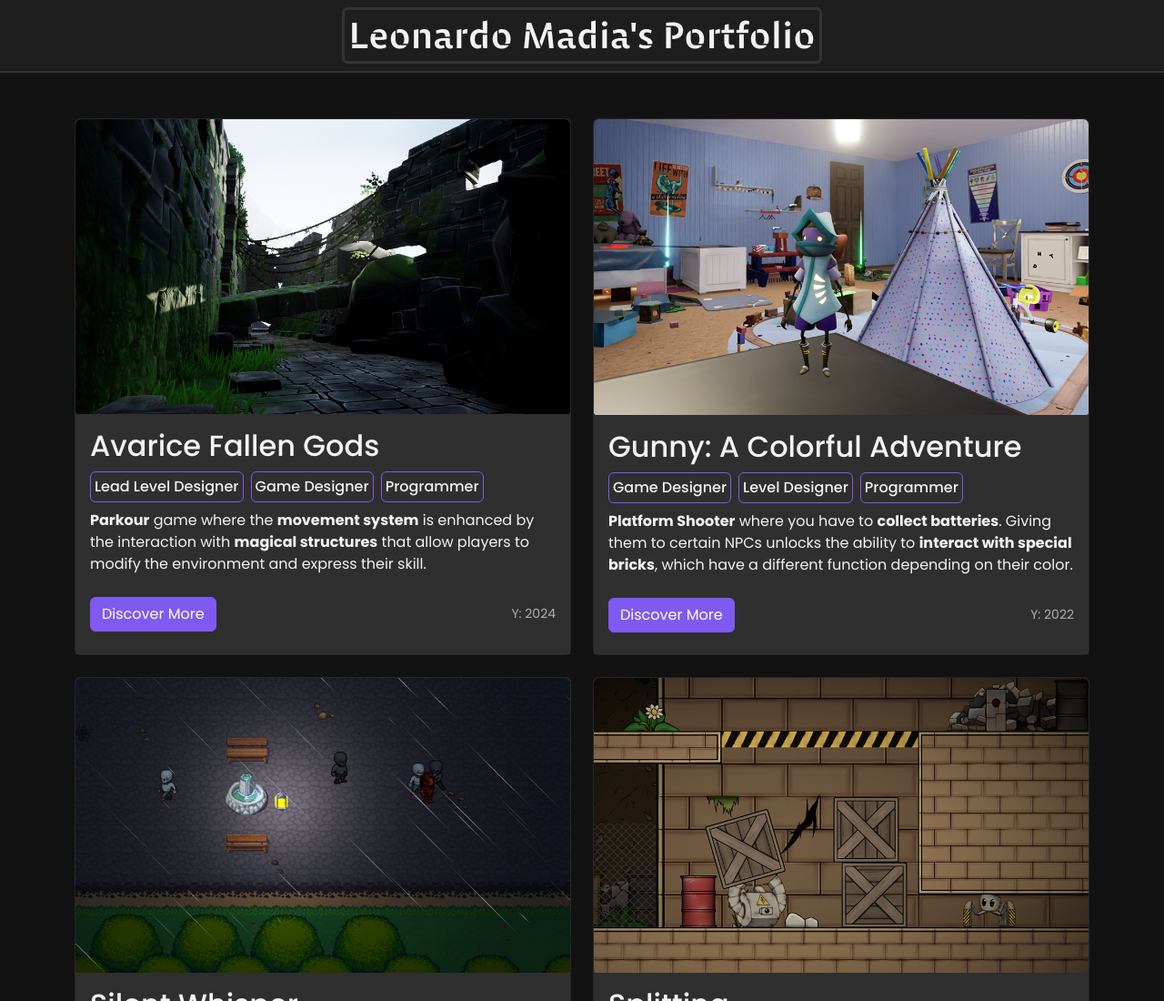
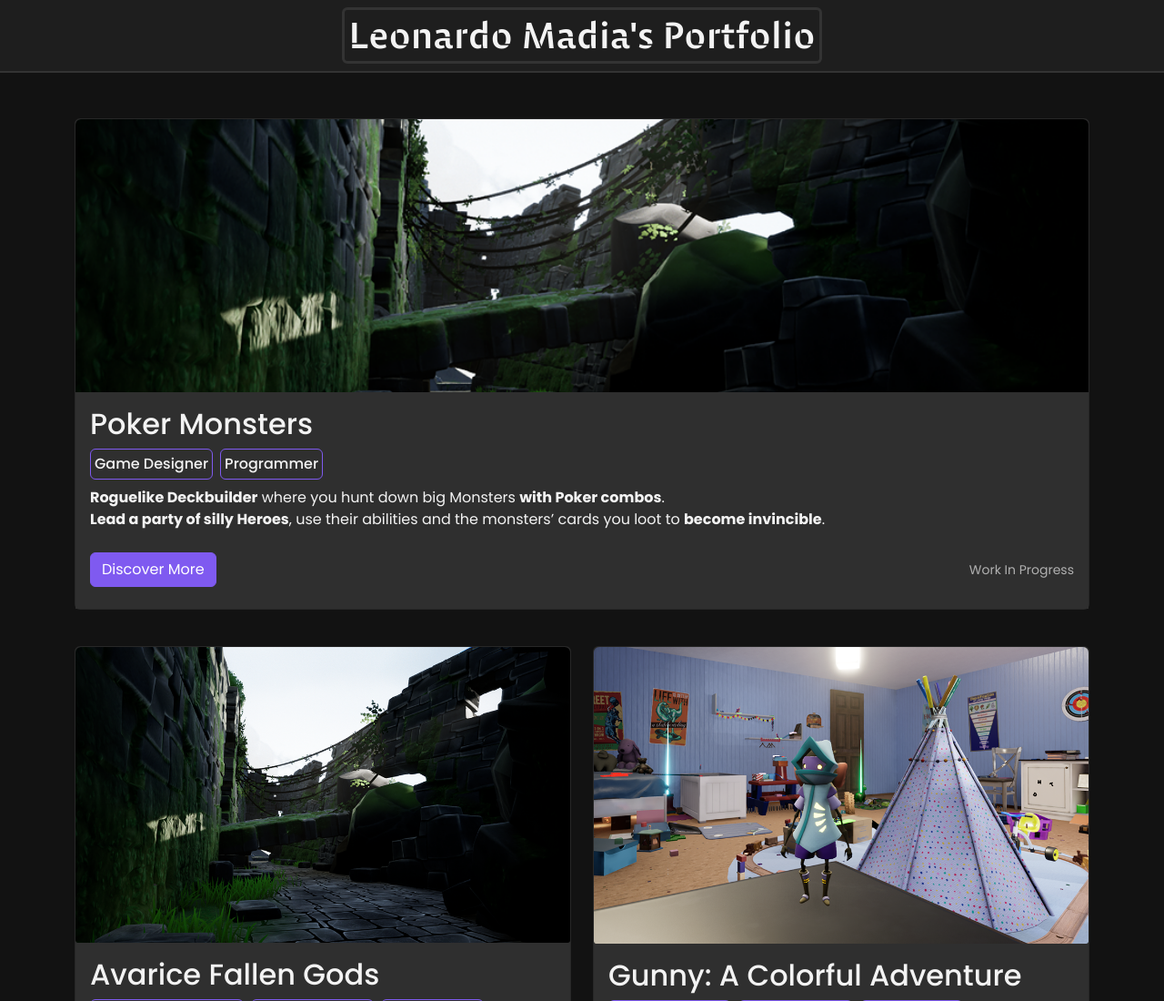
Before and after one commit to JRuoti/Leo-sPortfolio, a plain HTML site: page index.html in a window 1280 px wide. Shown: the top 1100 px of the page at 91% size. Drawn offline with nearby package versions, Linux system fonts and the light colour scheme.

Commit message:
Update index.html

```diff
--- a/index.html
+++ b/index.html
@@ -18,6 +18,51 @@
       <a href="index.html" class="nav-title text-center"><h1 class="leoport border border-success rounded p-1">Leonardo Madia's Portfolio</h1></a>
     </div>
   </nav>
+
+<div class="album mb-3">
+  <div class="container">
+    <div class="row">
+      <!-- Card 1 -->
+      <div class="col-md-12 mb-4">
+        <a href="avarice.html" class="text-decoration-none text-dark">
+          <div class="card rounded h-100">
+
+            <!-- Immagine che riempie tutto -->
+            <div class="card-img-top" style="height: 300px; overflow: hidden;">
+              <img src="img/avarice-index.png"
+                   alt="Avarice Fallen Gods"
+                   class="w-100 h-100 object-fit-cover rounded-top">
+            </div>
+
+            <!-- Contenuto testo -->
+            <div class="card-body">
+              <h2>Poker Monsters</h2>
+              <div class="d-flex flex-wrap align-items-center gap-2 mb-2">
+                <span class="border keywords p-1 text-body-secondary fw-medium rounded">
+                  Game Designer
+                </span>
+                <span class="border keywords p-1 text-body-secondary fw-medium rounded">
+                  Programmer
+                </span>
+              </div>
+              <p class="card-text">
+                <b>Roguelike Deckbuilder</b> where you hunt down big Monsters <b>with Poker combos</b>. <br>
+                <b>Lead a party of silly Heroes</b>, use their abilities and the monsters’ cards you loot to <b>become invincible</b>.
+              </p>
+              <div class="d-flex justify-content-between align-items-center">
+                <span class="btn btn-success my-2">Discover More</span>
+                <small class="text-body-secondary">Work In Progress</small>
+              </div>
+            </div>
+
+          </div>
+        </a>
+      </div>
+    </div>
+  </div>
+</div>
+
+
   <!-- Cards Section -->
 <div class="album mb-3">
   <div class="container">
```
